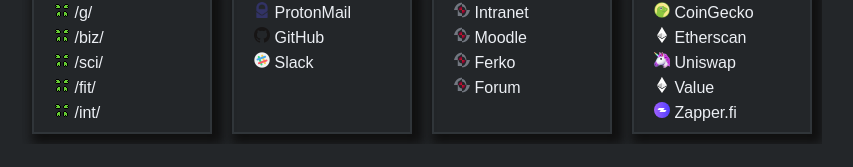
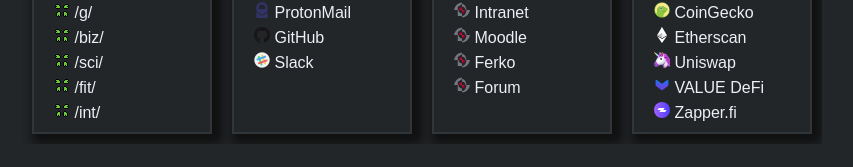
Before and after one commit to tonomi/tonomi.github.io, a plain HTML site: page startpage/index.html in a window 1280 px wide. Shown: the part 246-413 px from the top of the page, without its empty margins (218-1071 px from the left). Drawn offline with Linux system fonts and the light colour scheme; a script that the page names is missing.

Commit message:
Update index.html

```diff
--- a/startpage/index.html
+++ b/startpage/index.html
@@ -113,8 +113,8 @@
                         <span>Uniswap</span>
                     </a>
                     <a href="https://valuedefi.io/">
-                        <img src="ethereum.svg" alt="">
-                        <span>Value</span>
+                        <img src="VALUE.png" alt="">
+                        <span>VALUE DeFi</span>
                     </a>
                     <a href="https://zapper.fi/dashboard">
                         <img src="zapper.svg" alt="">
```
